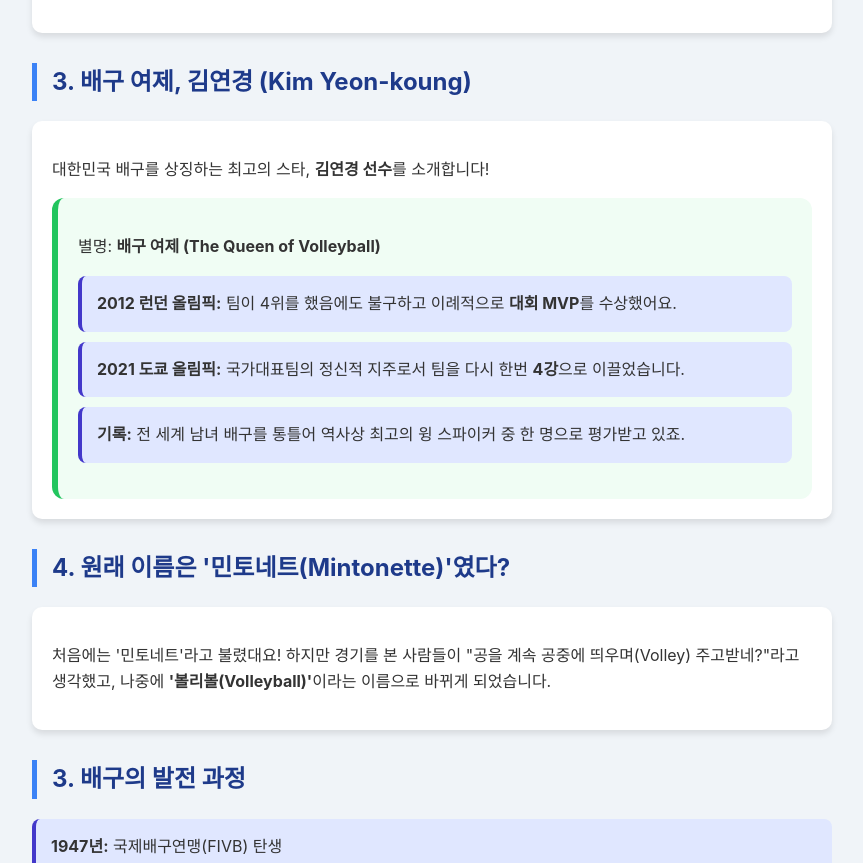
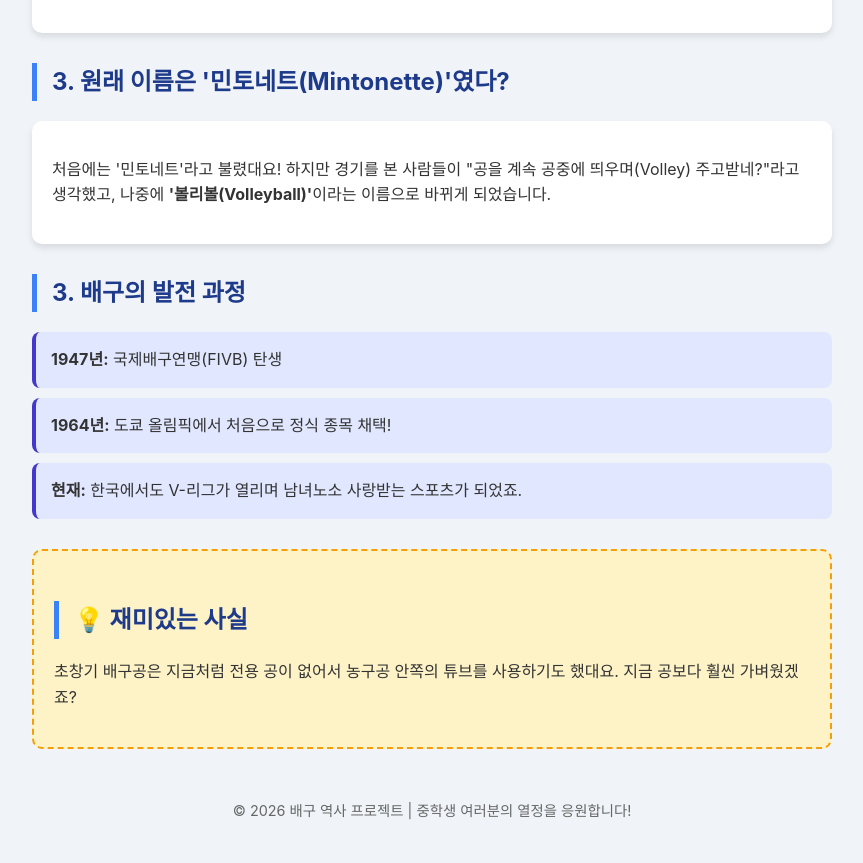
Before and after one commit to umbang55-hue/volleyball-project, a plain HTML site: page index.html in a window 1280 px wide. Shown: the part 1033-1896 px from the top of the page, without its empty margins (208-1071 px from the left). Drawn offline with Linux system fonts and the light colour scheme.

Commit message:
Remove Kim Yeon-koung section

```diff
--- a/index.html
+++ b/index.html
@@ -37,23 +37,8 @@
             </div>
         </section>
 
-        <section id="star-player">
-            <h2>3. 배구 여제, 김연경 (Kim Yeon-koung)</h2>
-            <div class="content-box">
-                <p>대한민국 배구를 상징하는 최고의 스타, <strong>김연경 선수</strong>를 소개합니다!</p>
-                <div class="highlight-box">
-                    <p>별명: <strong>배구 여제 (The Queen of Volleyball)</strong></p>
-                    <ul>
-                        <li><strong>2012 런던 올림픽:</strong> 팀이 4위를 했음에도 불구하고 이례적으로 <strong>대회 MVP</strong>를 수상했어요.</li>
-                        <li><strong>2021 도쿄 올림픽:</strong> 국가대표팀의 정신적 지주로서 팀을 다시 한번 <strong>4강</strong>으로 이끌었습니다.</li>
-                        <li><strong>기록:</strong> 전 세계 남녀 배구를 통틀어 역사상 최고의 윙 스파이커 중 한 명으로 평가받고 있죠.</li>
-                    </ul>
-                </div>
-            </div>
-        </section>
-
         <section id="name">
-            <h2>4. 원래 이름은 '민토네트(Mintonette)'였다?</h2>
+            <h2>3. 원래 이름은 '민토네트(Mintonette)'였다?</h2>
             <div class="content-box">
                 <p>처음에는 '민토네트'라고 불렸대요! 하지만 경기를 본 사람들이 "공을 계속 공중에 띄우며(Volley) 주고받네?"라고 생각했고, 나중에 <strong>'볼리볼(Volleyball)'</strong>이라는 이름으로 바뀌게 되었습니다.</p>
             </div>
--- a/style.css
+++ b/style.css
@@ -77,14 +77,6 @@ li {
     margin-top: 30px;
 }
 
-.highlight-box {
-    background-color: #f0fdf4;
-    padding: 20px;
-    border-radius: 12px;
-    border-left: 6px solid #22c55e;
-    margin-top: 15px;
-}
-
 footer {
     text-align: center;
     margin-top: 50px;
```
